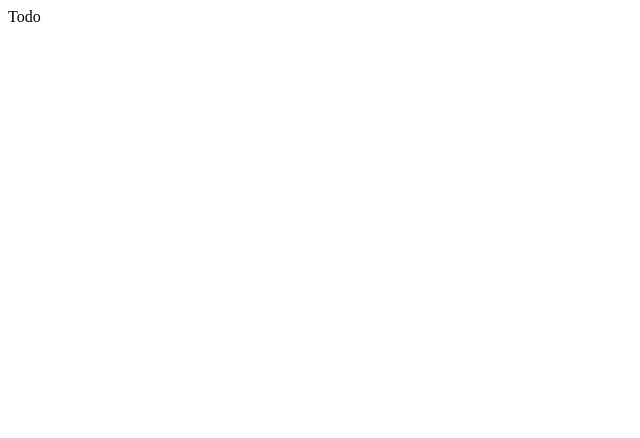
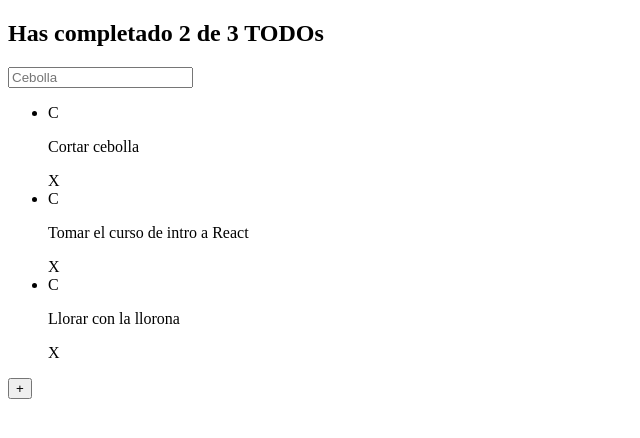
Before and after one commit to manliot/Todo-Machine, a React (Create React App) app: page / in a window 1280 px wide. Shown: the top 438 px of the page, without its empty margins (0-640 px from the left). Built offline with nearby package versions, Linux system fonts and the light colour scheme.

Commit message:
feat: Principal Components

```diff
--- a/src/App.js
+++ b/src/App.js
@@ -1,10 +1,33 @@
 //import './App.css';
+
+import { CreateTodoButton } from "./CreateTodoButton";
+import { TodoCounter } from "./TodoCounter";
+import { TodoItem } from "./TodoItem";
+import { TodoList } from "./TodoList";
+import { TodoSearch } from "./TodoSearch";
+
+const todos = [
+  { text: 'Cortar cebolla', completed: false },
+  { text: 'Tomar el curso de intro a React', completed: false },
+  { text: 'Llorar con la llorona', completed: false }
+]
 
 function App() {
   return (
-    <div>
-      Todo
-    </div>
+    <>
+      <TodoCounter />
+      <TodoSearch />
+      <TodoList>
+        {
+          todos.map(todo => (
+            <TodoItem text={todo.text} completed={todo.completed} key={todo.text}/>
+          ))
+        }
+      </TodoList>
+      <CreateTodoButton />
+
+
+    </>
   );
 }
 
--- /dev/null
+++ b/src/CreateTodoButton.js
@@ -0,0 +1,10 @@
+import React from 'react'
+
+function CreateTodoButton() {
+    return (
+
+        <button>+</button>
+    )
+}
+
+export { CreateTodoButton }
--- /dev/null
+++ b/src/TodoCounter.js
@@ -0,0 +1,13 @@
+import React from 'react'
+
+function TodoCounter() {
+    return (
+        <>
+            <h2>
+                Has completado 2 de 3 TODOs
+            </h2>
+        </>
+    )
+}
+
+export { TodoCounter }
--- /dev/null
+++ b/src/TodoItem.js
@@ -0,0 +1,13 @@
+import React from 'react'
+
+function TodoItem(props) {
+    return (
+        <li>
+            <span>C</span>
+            <p>{props.text}</p>
+            <span>X</span>
+        </li>
+    )
+}
+
+export { TodoItem }
--- /dev/null
+++ b/src/TodoList.js
@@ -0,0 +1,13 @@
+import React from 'react'
+
+function TodoList(props) {
+    return (
+        <section>
+            <ul>
+                {props.children}
+            </ul>
+        </section>
+    )
+}
+
+export { TodoList }
--- /dev/null
+++ b/src/TodoSearch.js
@@ -0,0 +1,12 @@
+import React from 'react'
+
+function TodoSearch() {
+    return (
+        <>
+            <input placeholder="Cebolla" />
+
+        </>
+    )
+}
+
+export { TodoSearch }
```
